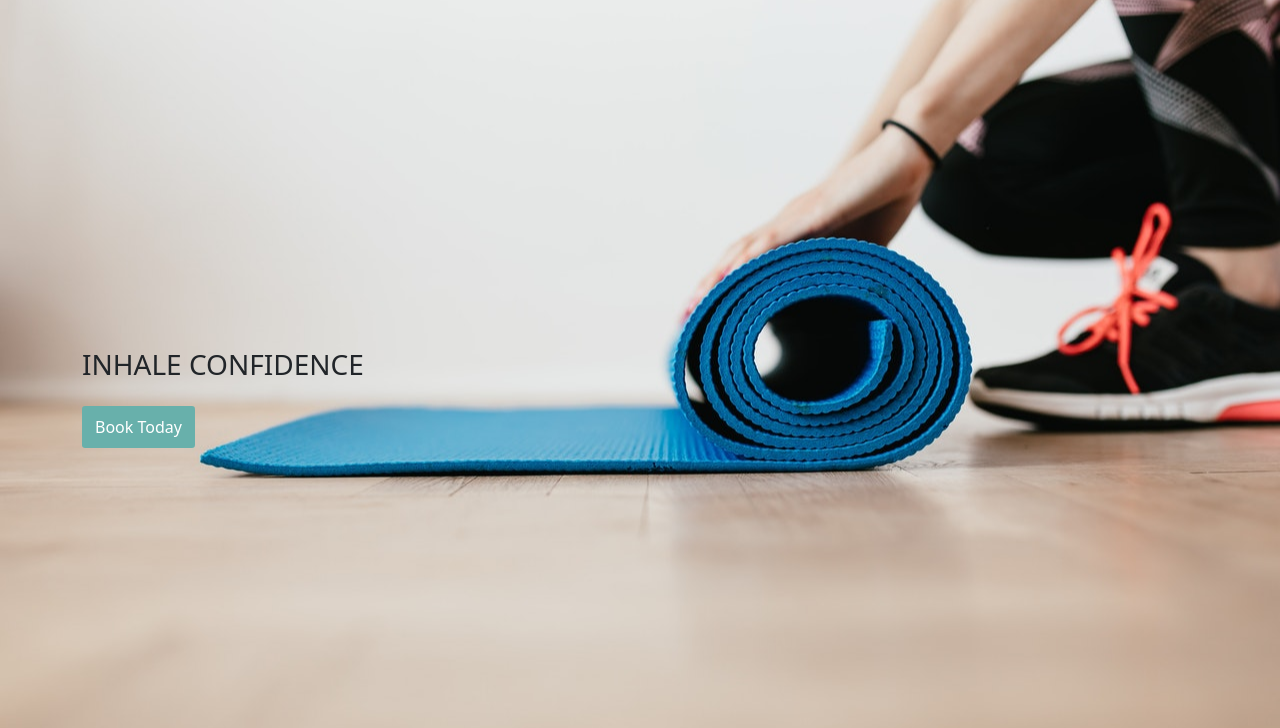
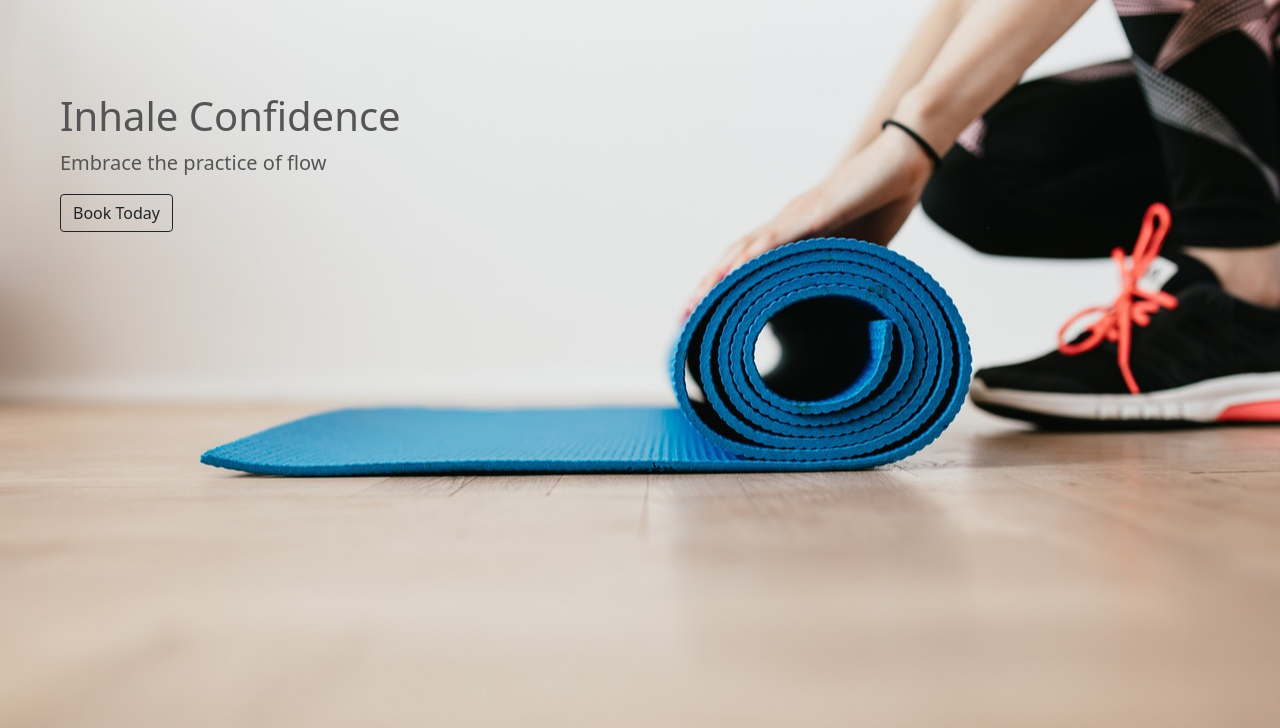
Before and after one commit to Code-Institute-Submissions/savasana_yoga, a Django app: page / in a window 1280 px wide. Shown: the part 72-800 px from the top of the page. Run offline with Django 3.2, Linux system fonts and the light colour scheme; some libraries are stand-ins or nearby versions.

Commit message:
Remove body background image and place image inside container

```diff
--- a/home/templates/home/index.html
+++ b/home/templates/home/index.html
@@ -10,14 +10,17 @@
 {% endblock %}
 
 {% block content %}
-<div class="container h-100">
-    <div class="row h-100">
-        <div class="col-7 col-md-6 my-auto">
-            <h1 class="display-4 logo-font">
-                Inhale Confidence
-            </h1>
-            <div class="my-4">
-                <h4><a href="" class="book-today-btn btn rounded-1 py-2">Book Today</a></h4>
+<div class="container-fluid home-image-container">
+    <div class="row me-auto ps-5">
+        <div class="row call-to-action">
+            <div class="col-sm-12">
+                <h1 class="heading-black">Inhale Confidence</h1>
+            </div>
+            <div class="col-sm-12 mb-2">
+                <p class="lead heading-black">
+                    Embrace the practice of flow
+                </p>
+                <a href="#" role="button" class="btn btn-outline-dark">Book Today</a>
             </div>
         </div>
     </div>
```
